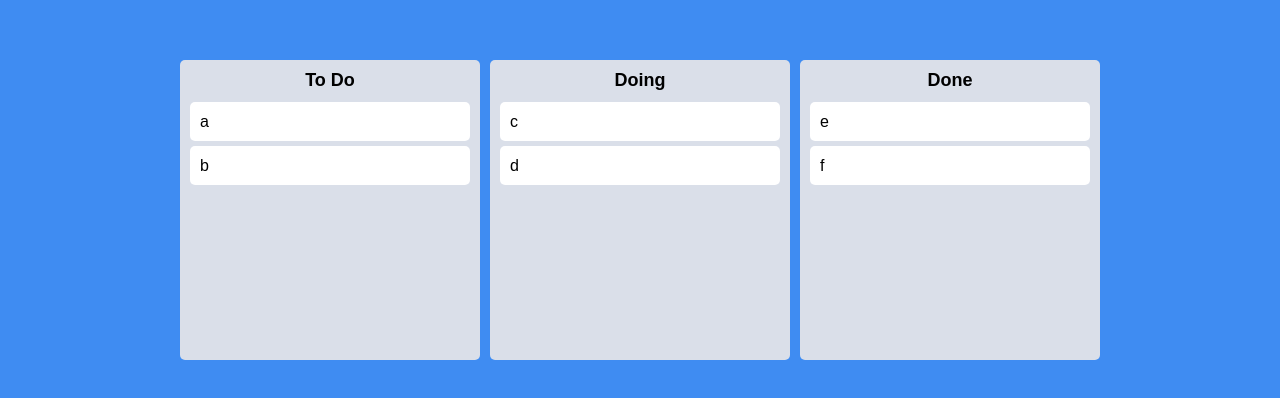
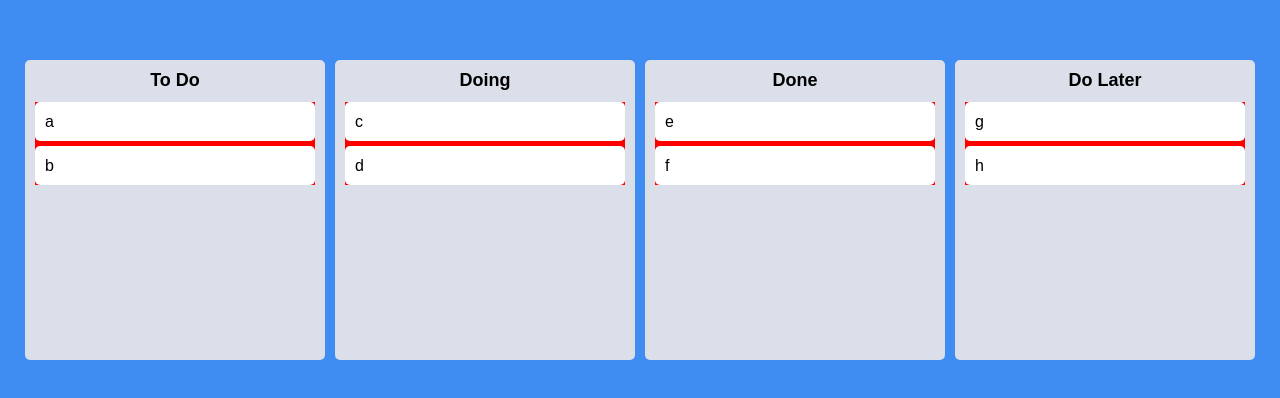
Before and after one commit to seorang42/trello-clone, a React (Create React App) app: page / in a window 1280 px wide. Shown: the part 190-588 px from the top of the page. Built offline with nearby package versions, Linux system fonts and the light colour scheme.

Commit message:
7.10 Cross Board Movement

```diff
--- a/src/App.tsx
+++ b/src/App.tsx
@@ -26,6 +26,7 @@
   const onDragEnd = (info: DropResult) => {
     console.log(info);
     const { destination, draggableId, source } = info;
+    if (!destination) return;
     if (destination?.droppableId === source.droppableId) {
       // same board movement
       setToDos((allBoards) => {
@@ -35,6 +36,20 @@
         return {
           ...allBoards,
           [source.droppableId]: boardCopy,
+        };
+      });
+    }
+    if (destination.droppableId !== source.droppableId) {
+      // cross board movement
+      setToDos((allBoards) => {
+        const sourceBoard = [...allBoards[source.droppableId]];
+        const destinationBoard = [...allBoards[destination.droppableId]];
+        sourceBoard.splice(source.index, 1);
+        destinationBoard.splice(destination.index, 0, draggableId);
+        return {
+          ...allBoards,
+          [source.droppableId]: sourceBoard,
+          [destination.droppableId]: destinationBoard,
         };
       });
     }
--- a/src/Components/Board.tsx
+++ b/src/Components/Board.tsx
@@ -29,7 +29,11 @@
       <Title>{boardId}</Title>
       <Droppable droppableId={boardId}>
         {(provided) => (
-          <div ref={provided.innerRef} {...provided.droppableProps}>
+          <div
+            style={{ backgroundColor: "red" }}
+            ref={provided.innerRef}
+            {...provided.droppableProps}
+          >
             {toDos.map((toDo, index) => (
               <DraggableCard key={toDo} index={index} toDo={toDo} />
             ))}
--- a/src/atoms.tsx
+++ b/src/atoms.tsx
@@ -10,5 +10,6 @@
     "To Do": ["a", "b"],
     Doing: ["c", "d"],
     Done: ["e", "f"],
+    "Do Later": ["g", "h"],
   },
 });
```
